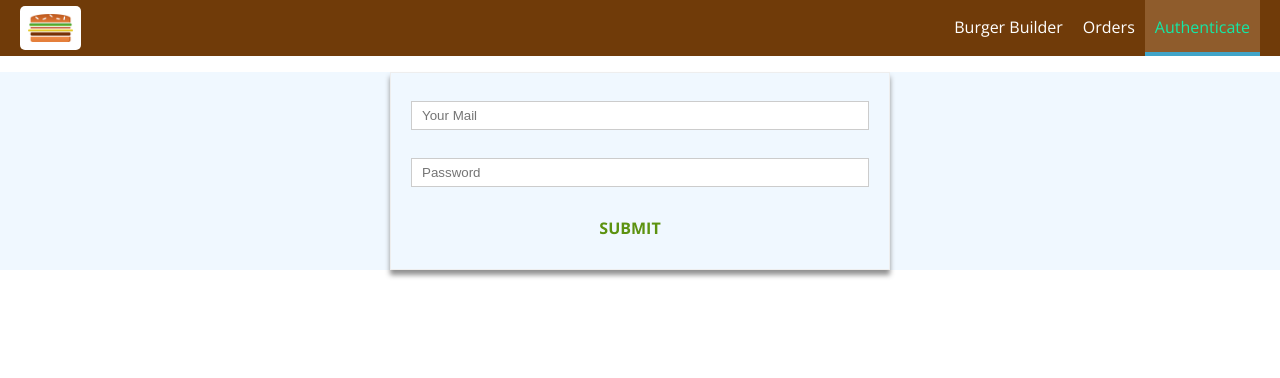
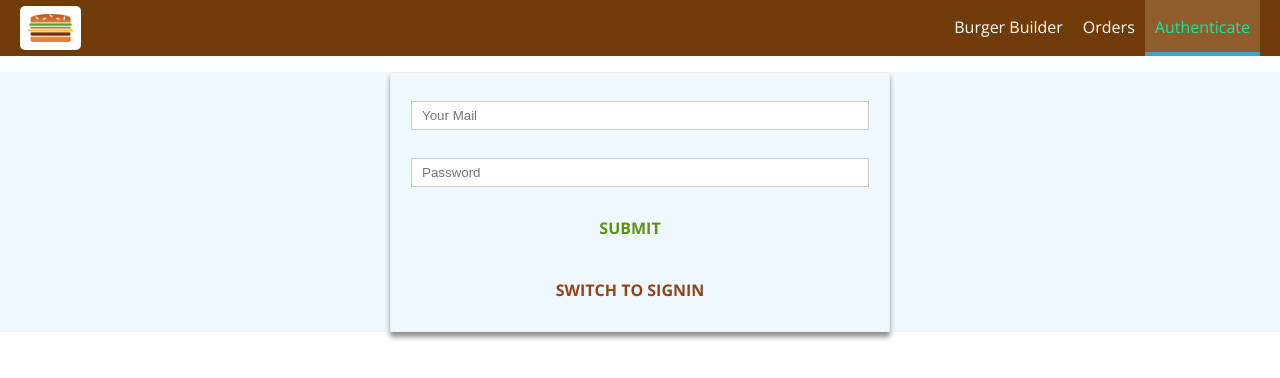
Before and after one commit to SOURAV-ROY/burger-builder, a React app: page /auth in a window 1280 px wide. Shown: the top 378 px of the page. Built offline with nearby package versions, Linux system fonts and the light colour scheme.

Commit message:
Adding SWITCH Sign-In

```diff
--- a/src/containers/Auth/Auth.js
+++ b/src/containers/Auth/Auth.js
@@ -37,7 +37,8 @@
                 valid: false,
                 touched: false
             }
-        }
+        },
+        isSignup: true
     };
 
     checkValidity(value, rules) {
@@ -86,7 +87,15 @@
 
     submitHandler = (event) => {
         event.preventDefault();
-        this.props.onAuth(this.state.controls.email.value, this.state.controls.password.value);
+        this.props.onAuth(this.state.controls.email.value, this.state.controls.password.value, this.state.isSignup);
+    };
+
+    switchAuthModeHandler = () => {
+        this.setState(prevState => {
+            return {
+                isSignup: !prevState.isSignup
+            };
+        })
     };
 
     render() {
@@ -116,6 +125,13 @@
                     {form}
                     <Button btnType="Success">SUBMIT</Button>
                 </form>
+                {/*<Button btnType="Danger">SWITCH TO SIGN IN</Button>*/}
+                <Button
+                    clicked={this.switchAuthModeHandler}
+                    btnType="Danger"
+                >
+                    SWITCH TO {this.state.isSignup ? 'SIGNIN' : 'SIGNUP'}
+                </Button>
             </div>
         );
     }
@@ -123,7 +139,7 @@
 
 const mapDispatchToProps = dispatch => {
     return {
-        onAuth: (email, password) => dispatch(actions.auth(email, password))
+        onAuth: (email, password, isSignup) => dispatch(actions.auth(email, password, isSignup))
     };
 };
 
--- a/src/store/actions/auth.js
+++ b/src/store/actions/auth.js
@@ -23,7 +23,7 @@
     };
 };
 
-export const auth = (email, password) => {
+export const auth = (email, password, isSignup) => {
     return dispatch => {
 
         dispatch(authStart());
@@ -36,9 +36,9 @@
 
         let url = 'https://www.googleapis.com/identitytoolkit/v3/relyingparty/signupNewUser?key=AIzaSyBCQrV2cHvRlIl4PHM9gvxzMH7u2dVx1ww';
 
-        // if (!isSignup) {
-        //     url = 'https://www.googleapis.com/identitytoolkit/v3/relyingparty/verifyPassword?key=AIzaSyB5cHT6x62tTe-g27vBDIqWcwQWBSj3uiY';
-        // }
+        if (!isSignup) {
+            url = 'https://www.googleapis.com/identitytoolkit/v3/relyingparty/verifyPassword?key=AIzaSyBCQrV2cHvRlIl4PHM9gvxzMH7u2dVx1ww';
+        }
 
         axios.post(url, authData)
             .then(response => {
```
